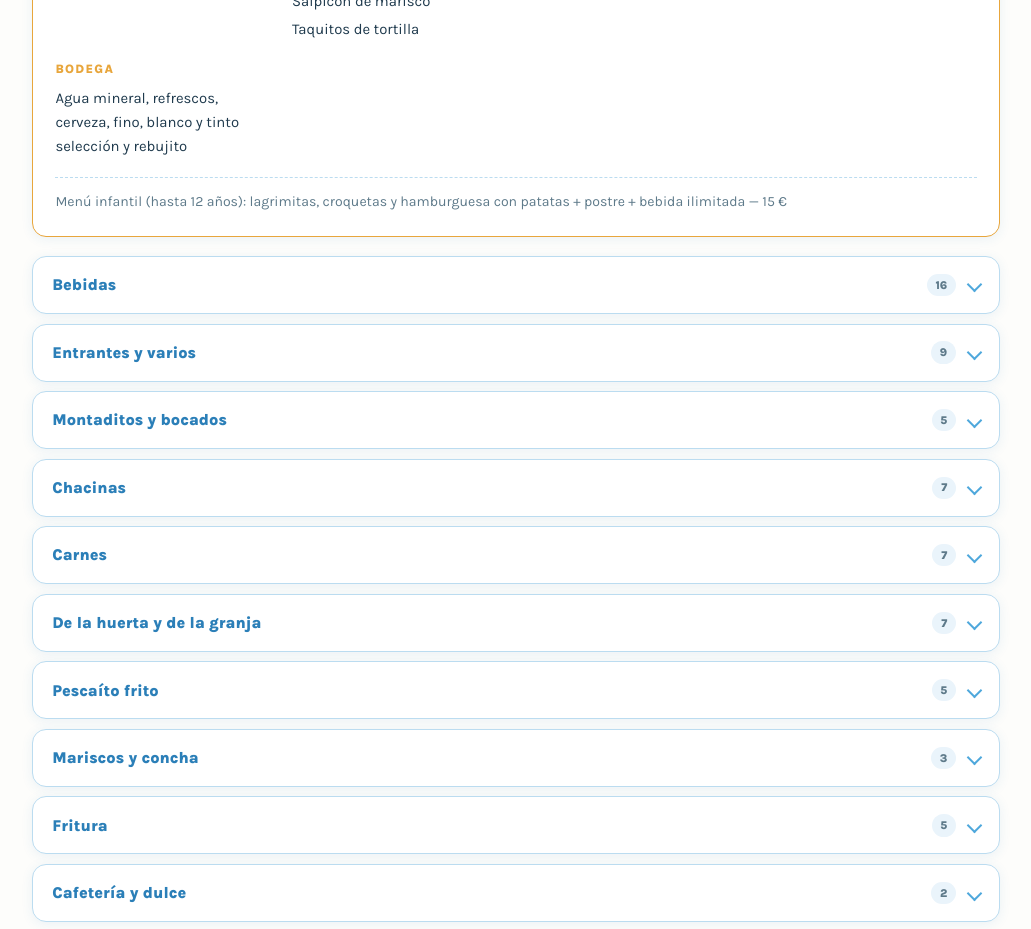
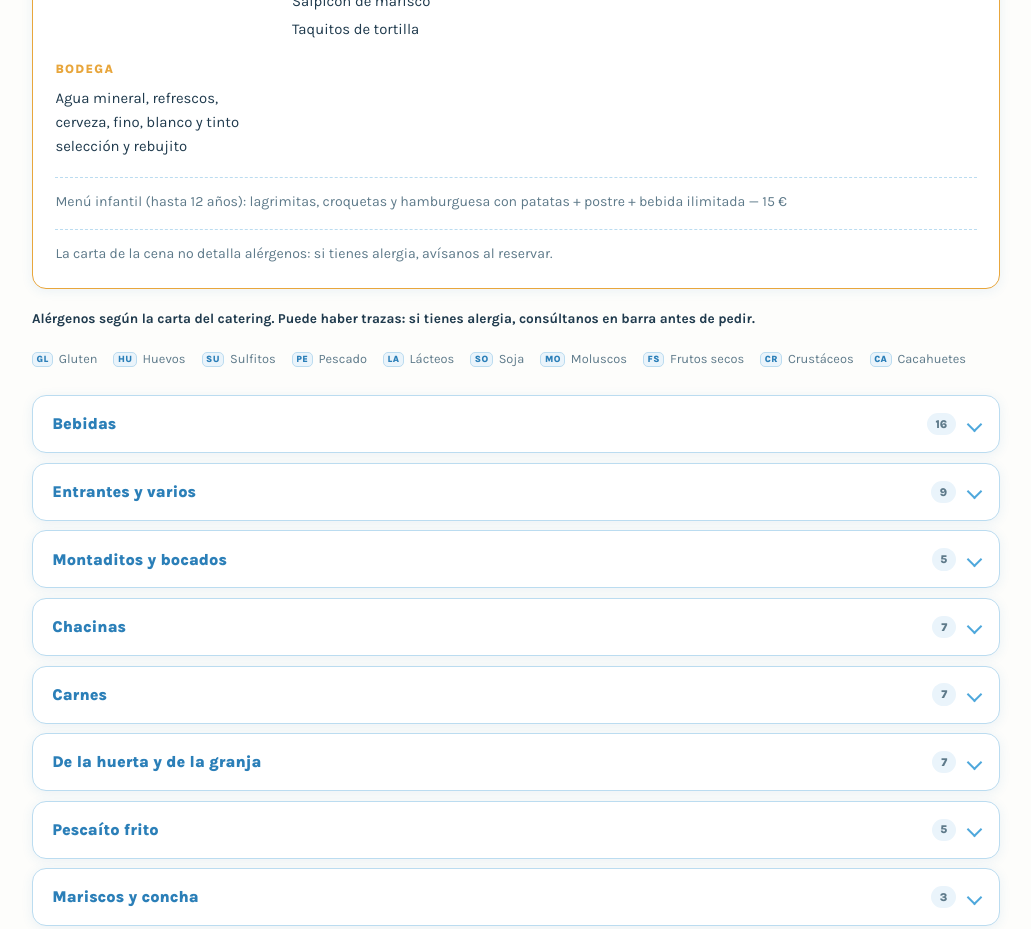
Before and after one commit to freelance-falcon/casetainformales, a plain HTML site: page index.html in a window 1280 px wide. Shown: the part 2191-3120 px from the top of the page, without its empty margins (124-1155 px from the left). Drawn offline with Linux system fonts and the light colour scheme.

Commit message:
feat: alérgenos por producto en la carta (leídos del PDF oficial)
Cada ítem lleva chips con sus alérgenos, transcritos uno a uno de los
iconos del PDF del catering renderizado a 200 dpi y revisados por
bloques ampliados (56 de 66 ítems llevan alérgenos; los 10 restantes
no llevan iconos en el PDF). Leyenda de los 10 alérgenos (Gluten,
Huevos, Sulfitos, Pescado, Lácteos, Soja, Moluscos, Frutos secos,
Crustáceos, Cacahuetes), aviso de trazas y de consulta en barra, y
nota en la cena del pescaíto (su carta no detalla alérgenos).

CSS ?v=24, caché SW a v24.

Co-Authored-By: Claude Fable 5 <noreply@anthropic.com>

```diff
--- a/css/styles.css
+++ b/css/styles.css
@@ -724,6 +724,51 @@ body {
   color: var(--tinta-suave);
 }
 
+/* ---------- Alérgenos ---------- */
+
+.menu-nota-alergenos {
+  margin: 0 0 0.6rem;
+  font-weight: 700;
+  color: var(--tinta);
+}
+
+.alergenos-leyenda {
+  display: flex;
+  flex-wrap: wrap;
+  gap: 0.35rem 1rem;
+  margin-bottom: 1rem;
+  font-size: 0.8rem;
+  color: var(--tinta-suave);
+}
+.alergenos-leyenda span { display: inline-flex; align-items: center; gap: 0.35rem; }
+
+.menu-nombre {
+  display: inline-flex;
+  align-items: baseline;
+  gap: 0.45rem;
+  flex-wrap: wrap;
+}
+
+.alergenos { display: inline-flex; gap: 0.2rem; }
+
+.alergeno {
+  display: inline-flex;
+  align-items: center;
+  justify-content: center;
+  min-width: 21px;
+  height: 15px;
+  padding: 0 0.22rem;
+  border-radius: 5px;
+  background: var(--cielo);
+  border: 1px solid var(--celeste-claro);
+  color: var(--celeste-hondo);
+  font-size: 0.58rem;
+  font-weight: 800;
+  letter-spacing: 0.04em;
+  text-decoration: none;
+  cursor: help;
+}
+
 /* ---------- Patrocinadores ---------- */
 
 .sponsor-grid {
--- a/index.html
+++ b/index.html
@@ -20,7 +20,7 @@
   <link rel="preconnect" href="https://fonts.gstatic.com" crossorigin />
   <link href="https://fonts.googleapis.com/css2?family=Titan+One&family=Karla:ital,wght@0,400;0,600;0,700;0,800;1,400&display=swap" rel="stylesheet" />
 
-  <link rel="stylesheet" href="css/styles.css?v=23" />
+  <link rel="stylesheet" href="css/styles.css?v=24" />
 </head>
 <body>
 
--- a/js/app.js
+++ b/js/app.js
@@ -180,9 +180,21 @@ function pintarMenu() {
         )
         .join("")}
     </div>
-    <p class="pescaito-infantil">${p.infantil}</p>`;
+    <p class="pescaito-infantil">${p.infantil}</p>
+    <p class="pescaito-infantil">La carta de la cena no detalla alérgenos: si tienes alergia, avísanos al reservar.</p>`;
+
+  const chips = (al) =>
+    al && al.length
+      ? `<span class="alergenos">${al
+          .map((c) => `<abbr class="alergeno" title="${ALERGENOS[c]}">${c}</abbr>`)
+          .join("")}</span>`
+      : "";
 
   aco.innerHTML =
+    `<p class="menu-nota menu-nota-alergenos">${MENU.notaAlergenos}</p>
+     <div class="alergenos-leyenda">${Object.entries(ALERGENOS)
+       .map(([c, n]) => `<span><abbr class="alergeno" title="${n}">${c}</abbr> ${n}</span>`)
+       .join("")}</div>` +
     MENU.secciones
       .map(
         (sec) => `
@@ -190,7 +202,10 @@ function pintarMenu() {
       <summary>${sec.titulo}<span class="menu-n">${sec.items.length}</span></summary>
       <ul class="menu-items">
         ${sec.items
-          .map(([n, precio]) => `<li><span>${n}</span><span class="menu-precio">${precio}</span></li>`)
+          .map(
+            ([n, precio, al]) =>
+              `<li><span class="menu-nombre">${n}${chips(al)}</span><span class="menu-precio">${precio}</span></li>`
+          )
           .join("")}
       </ul>
     </details>`
--- a/js/data.js
+++ b/js/data.js
@@ -104,67 +104,73 @@ const PROGRAMA = [
 ];
 
 /* Carta de la caseta y menú de la cena del pescaíto (catering Tu Mesa de Siempre) */
+const ALERGENOS = {
+  GL: "Gluten", HU: "Huevos", SU: "Sulfitos", PE: "Pescado", LA: "Lácteos",
+  SO: "Soja", MO: "Moluscos", FS: "Frutos secos", CR: "Crustáceos", CA: "Cacahuetes",
+};
+
 const MENU = {
+  notaAlergenos: "Alérgenos según la carta del catering. Puede haber trazas: si tienes alergia, consúltanos en barra antes de pedir.",
   nota: "Todos los días hay guisos del día y sugerencias del chef — pregunta en barra.",
   secciones: [
     { titulo: "Bebidas", items: [
-      ["Cerveza Cruzcampo 25", "2,00 €"], ["Cerveza Cruzcampo 40", "3,50 €"],
-      ["Cerveza sin alcohol 0,0", "2,00 €"], ["Refresco", "2,50 €"],
-      ["Zumos (piña y melocotón)", "2,00 €"], ["Agua mineral / con gas", "1,50 €"],
-      ["Copa de Rioja / Ribera", "4,00 €"], ["Copa de Verdejo / Frizzante", "4,00 €"],
-      ["Tinto de verano 40", "3,50 €"], ["Fino ½", "10,00 €"],
-      ["Manzanilla ½", "8,00 €"], ["Manzanilla ½ superior", "12,00 €"],
-      ["Jarra de rebujito", "11,50 €"], ["Combinados XL", "6,00 €"],
+      ["Cerveza Cruzcampo 25", "2,00 €", ["GL"]], ["Cerveza Cruzcampo 40", "3,50 €", ["GL"]],
+      ["Cerveza sin alcohol 0,0", "2,00 €", ["GL"]], ["Refresco", "2,50 €"],
+      ["Zumos (piña y melocotón)", "2,00 €", ["LA"]], ["Agua mineral / con gas", "1,50 €"],
+      ["Copa de Rioja / Ribera", "4,00 €", ["SU"]], ["Copa de Verdejo / Frizzante", "4,00 €", ["SU"]],
+      ["Tinto de verano 40", "3,50 €", ["SU"]], ["Fino ½", "10,00 €", ["SU"]],
+      ["Manzanilla ½", "8,00 €", ["SU"]], ["Manzanilla ½ superior", "12,00 €", ["SU"]],
+      ["Jarra de rebujito", "11,50 €", ["SU"]], ["Combinados XL", "6,00 €"],
       ["Combinados Seagram XL", "7,00 €"], ["Combinados Premium XL", "8,50 €"],
     ]},
     { titulo: "Entrantes y varios", items: [
-      ["Salmorejo guarnecido", "7,00 €"], ["Guiso del día (consúltanos)", "7,00 €"],
-      ["Pisto con huevo", "8,00 €"], ["Tomate con melva canutera", "9,00 €"],
+      ["Salmorejo guarnecido", "7,00 €", ["GL", "HU", "SU"]], ["Guiso del día (consúltanos)", "7,00 €"],
+      ["Pisto con huevo", "8,00 €", ["HU"]], ["Tomate con melva canutera", "9,00 €", ["SU", "PE"]],
       ["Aliño del día (consúltanos)", "7,00 €"], ["Caldo del puchero", "2,50 €"],
-      ["Aceitunas gordales", "3,00 €"], ["Almendras", "3,50 €"],
-      ["Panera de pan y picos", "2,00 €"],
+      ["Aceitunas gordales", "3,00 €"], ["Almendras", "3,50 €", ["FS"]],
+      ["Panera de pan y picos", "2,00 €", ["GL"]],
     ]},
     { titulo: "Montaditos y bocados", items: [
-      ["Montadito de lomo", "3,00 €"], ["Montadito de lomo con jamón", "3,50 €"],
-      ["Pincho de pollo", "3,50 €"], ["Hamburguesa", "6,50 €"], ["Serranito", "7,50 €"],
+      ["Montadito de lomo", "3,00 €", ["GL"]], ["Montadito de lomo con jamón", "3,50 €", ["GL"]],
+      ["Pincho de pollo", "3,50 €", ["GL"]], ["Hamburguesa", "6,50 €", ["GL", "LA", "HU"]], ["Serranito", "7,50 €", ["GL"]],
     ]},
     { titulo: "Chacinas", items: [
-      ["Jamón ibérico", "18,00 €"], ["Caña de lomo ibérica", "16,00 €"],
-      ["Queso viejo de oveja", "13,00 €"], ["Bandeja de surtido ibérico", "20,00 €"],
-      ["Pan ibérico (salmorejo y jamón)", "14,00 €"],
-      ["Hojaldre invertido con anchoa", "14,00 €"],
-      ["Pan con chicharrón de Cádiz y queso", "14,00 €"],
+      ["Jamón ibérico", "18,00 €", ["GL"]], ["Caña de lomo ibérica", "16,00 €", ["GL"]],
+      ["Queso viejo de oveja", "13,00 €", ["GL", "LA"]], ["Bandeja de surtido ibérico", "20,00 €", ["GL", "LA"]],
+      ["Pan ibérico (salmorejo y jamón)", "14,00 €", ["GL", "SU"]],
+      ["Hojaldre invertido con anchoa", "14,00 €", ["GL", "LA", "PE"]],
+      ["Pan con chicharrón de Cádiz y queso", "14,00 €", ["GL", "LA", "SU"]],
     ]},
     { titulo: "Carnes", items: [
-      ["Carrillada al oloroso", "14,00 €"], ["Lagartito ibérico", "15,00 €"],
-      ["Solomillo al mojo picón", "13,50 €"],
-      ["Solomillo a la sevillana (pimiento y jamón ibérico)", "13,50 €"],
-      ["Solomillo al whisky", "13,50 €"], ["Presa ibérica", "18,00 €"],
-      ["Presa ibérica con jamón", "20,00 €"],
+      ["Carrillada al oloroso", "14,00 €", ["GL", "SU"]], ["Lagartito ibérico", "15,00 €", ["GL"]],
+      ["Solomillo al mojo picón", "13,50 €", ["GL", "SU"]],
+      ["Solomillo a la sevillana (pimiento y jamón ibérico)", "13,50 €", ["GL", "LA"]],
+      ["Solomillo al whisky", "13,50 €", ["GL", "SU"]], ["Presa ibérica", "18,00 €", ["GL"]],
+      ["Presa ibérica con jamón", "20,00 €", ["GL"]],
     ]},
     { titulo: "De la huerta y de la granja", items: [
-      ["Huevos fritos con patatas y jamón", "14,00 €"],
-      ["Huevos a la flamenca (panadera, pisto, huevo y jamón)", "14,00 €"],
-      ["Revuelto de bacalao dorado", "14,00 €"], ["Revuelto ibérico", "14,00 €"],
-      ["Patatas arrieras", "14,00 €"], ["Tortilla de patatas", "6,50 €"],
-      ["Pimiento frito", "7,50 €"],
+      ["Huevos fritos con patatas y jamón", "14,00 €", ["GL", "HU"]],
+      ["Huevos a la flamenca (panadera, pisto, huevo y jamón)", "14,00 €", ["GL", "HU"]],
+      ["Revuelto de bacalao dorado", "14,00 €", ["GL", "HU", "PE"]], ["Revuelto ibérico", "14,00 €", ["GL", "HU"]],
+      ["Patatas arrieras", "14,00 €", ["GL", "HU", "CR", "LA"]], ["Tortilla de patatas", "6,50 €", ["GL", "HU"]],
+      ["Pimiento frito", "7,50 €", ["GL"]],
     ]},
     { titulo: "Pescaíto frito", items: [
-      ["Pescado del día (boquerón, pijota…)", "13,50 €"], ["Choco frito", "13,50 €"],
-      ["Cazón en adobo", "12,50 €"], ["Dados de corvina", "12,50 €"],
-      ["Bacalao frito", "12,50 €"],
+      ["Pescado del día (boquerón, pijota…)", "13,50 €", ["GL", "PE"]], ["Choco frito", "13,50 €", ["GL", "PE"]],
+      ["Cazón en adobo", "12,50 €", ["GL", "PE", "SU"]], ["Dados de corvina", "12,50 €", ["GL", "PE"]],
+      ["Bacalao frito", "12,50 €", ["GL", "PE"]],
     ]},
     { titulo: "Mariscos y concha", items: [
-      ["Gamba blanca de Huelva", "s/m"], ["Langostino tigre", "s/m"],
-      ["Capirote (langostino y alioli)", "13,00 €"],
+      ["Gamba blanca de Huelva", "s/m", ["CR", "SU"]], ["Langostino tigre", "s/m", ["CR", "SU"]],
+      ["Capirote (langostino y alioli)", "13,00 €", ["CR", "GL", "HU", "SU"]],
     ]},
     { titulo: "Fritura", items: [
-      ["Lagrimita de pollo", "12,50 €"], ["Buñuelo de marisco", "14,50 €"],
-      ["Flamenquín casero XL", "14,50 €"], ["Pellizquito al mojo", "14,50 €"],
-      ["Croquetas caseras (consúltanos)", "12,50 €"],
+      ["Lagrimita de pollo", "12,50 €", ["GL", "LA"]], ["Buñuelo de marisco", "14,50 €", ["GL", "CR", "SU", "MO", "PE"]],
+      ["Flamenquín casero XL", "14,50 €", ["GL", "LA", "CA", "SO", "HU"]], ["Pellizquito al mojo", "14,50 €", ["GL", "SU"]],
+      ["Croquetas caseras (consúltanos)", "12,50 €", ["GL", "LA"]],
     ]},
     { titulo: "Cafetería y dulce", items: [
-      ["Café y descafeinado", "2,00 €"], ["Pastelería gourmet", "12,00 €"],
+      ["Café y descafeinado", "2,00 €"], ["Pastelería gourmet", "12,00 €", ["HU", "LA", "GL", "FS", "SO"]],
     ]},
   ],
   pescaito: {
--- a/sw.js
+++ b/sw.js
@@ -1,6 +1,6 @@
 /* Service worker — cache básico para funcionar sin conexión */
 
-const CACHE = "informales-v23";
+const CACHE = "informales-v24";
 
 const PRECACHE = [
   "./",
```
